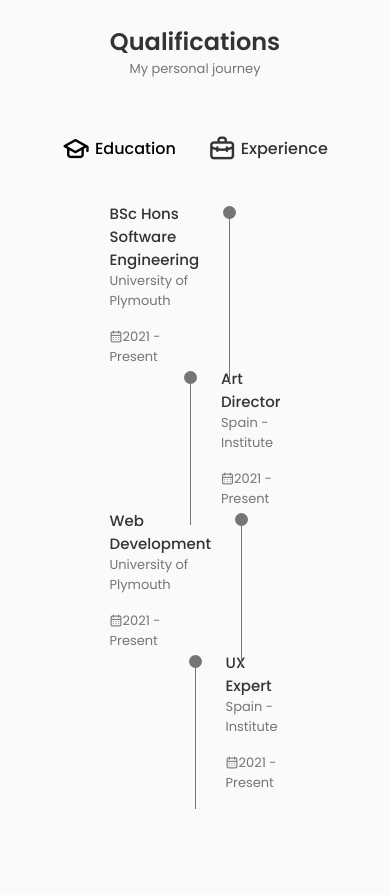
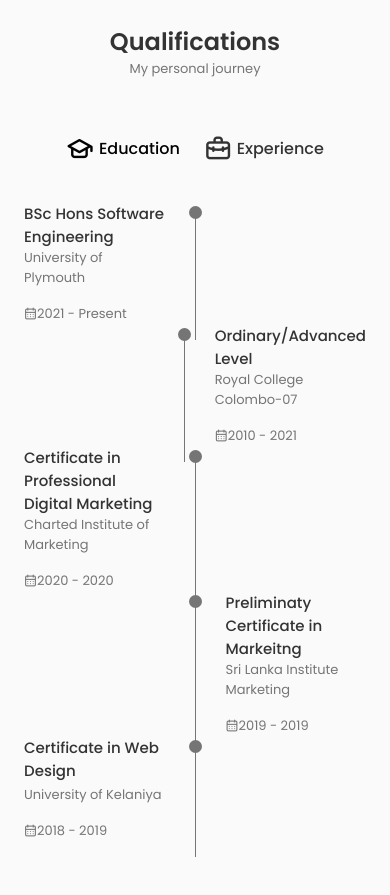
Before and after one commit to Nelithhh/Nelith-Portfolio, a React (Vite) app: page / in a window 390 px wide. Shown: the part 2920-3815 px from the top of the page. Built offline with nearby package versions, Linux system fonts and the light colour scheme.

Commit message:
Qualification finalization

```diff
--- a/src/components/qualifications/Qualifications.css
+++ b/src/components/qualifications/Qualifications.css
@@ -79,3 +79,34 @@
     background-color: var(--text-color);
     transform: translate(6px, -7px);
 }
+
+@media screen and (max-width: 992px) {
+    .qualification__container {
+        margin-left: auto;
+        margin-right: auto;
+    }
+}
+
+
+@media screen and (max-width: 768px) {
+    .qualification__container {
+        margin-left: var(--mb-1-5);
+        margin-right: var(--mb-1-5);
+    }
+}
+
+@media screen and (max-width: 576px) {
+    .qualification__sections {
+        grid-template-columns: initial;
+    }
+    .qualification__button {
+        margin: 0 var(--mb-0-75);
+    }
+}
+
+
+@media screen and (max-width: 350px) {
+    .qualification__data {
+        gap: 0.5rem;
+    }
+}
--- a/src/components/qualifications/Qualifications.jsx
+++ b/src/components/qualifications/Qualifications.jsx
@@ -2,7 +2,7 @@ import React, {useState} from 'react'
 import './Qualifications.css';
 
 function Qualifications() {
-  const [toggleState, setToggleState] = useState(0);
+  const [toggleState, setToggleState] = useState(1);
 
   const toggleTab = (index) => {
     setToggleState(index);
@@ -16,19 +16,33 @@ function Qualifications() {
 
         <div className="qualification__container container">
             <div className="qualification__tabs">
-                <div className="qualification__button qualification__active button--flex">
-                    <i className="uil uil-graduation-cap qualification__icon"></i>
-                    Education
+                <div
+                    className={
+                        toggleState === 1 ? "qualification__button qualification__active button--flex" : "qualification__button button--flex"
+                    }
+                    onClick={() => toggleTab(1)}
+                >
+                        <i className="uil uil-graduation-cap qualification__icon"></i>
+                        Education
                 </div>
 
-                <div className="qualification__button button--flex">
+                <div
+                    className={
+                        toggleState === 2 ? "qualification__button qualification__active button--flex" : "qualification__button button--flex"
+                    }
+                    onClick={() => toggleTab(2)}
+                >
                     <i className="uil uil-briefcase-alt qualification__icon"></i>
                     Experience
                 </div>
             </div>
 
         <div className="qualification__sections">
-            <div className="qualification__content qualification__content-active">
+            <div
+                className={
+                    toggleState === 1 ? "qualification__content qualification__content-active" : "qualification__content"
+                }
+            >
                 <div className="qualification__data">
                     <div>
                         <h3 className="qualification__title">BSc Hons Software Engineering</h3>
@@ -56,26 +70,26 @@ function Qualifications() {
                     </div>
 
                     <div>
-                        <h3 className="qualification__title">Art Director</h3>
+                        <h3 className="qualification__title">Ordinary/Advanced Level</h3>
                         <span className="qualification__subtitle">
-                            Spain - Institute
+                            Royal College Colombo-07
                         </span>
                         <div className="qualification__calender">
                             <i className="uil uil-calendar-alt"></i>
-                            2021 - Present
+                            2010 - 2021
                         </div>
                     </div>
                 </div>
 
                 <div className="qualification__data">
                     <div>
-                        <h3 className="qualification__title">Web Development</h3>
+                        <h3 className="qualification__title">Certificate in Professional Digital Marketing</h3>
                         <span className="qualification__subtitle">
-                            University of Plymouth
+                            Charted Institute of Marketing
                         </span>
                         <div className="qualification__calender">
                             <i className="uil uil-calendar-alt"></i>
-                            2021 - Present
+                            2020 - 2020
                         </div>
                     </div>
 
@@ -94,28 +108,52 @@ function Qualifications() {
                     </div>
 
                     <div>
-                        <h3 className="qualification__title">UX Expert</h3>
+                        <h3 className="qualification__title">Preliminaty Certificate in Markeitng</h3>
                         <span className="qualification__subtitle">
-                            Spain - Institute
+                            Sri Lanka Institute Marketing
                         </span>
                         <div className="qualification__calender">
                             <i className="uil uil-calendar-alt"></i>
-                            2021 - Present
+                            2019 - 2019
                         </div>
                     </div>
                 </div>
-            </div>
 
-            <div className="qualification__content">
                 <div className="qualification__data">
                     <div>
-                        <h3 className="qualification__title">Product Designer</h3>
+                        <h3 className="qualification__title">Certificate in Web Design</h3>
                         <span className="qualification__subtitle">
-                            Micrasoft institute
+                            University of Kelaniya
                         </span>
                         <div className="qualification__calender">
                             <i className="uil uil-calendar-alt"></i>
-                            2021 - Present
+                            2018 - 2019
+                        </div>
+                    </div>
+
+                    <div>
+                        <span className="qualification__rounder"></span>
+                        <span className="qualification__line"></span>
+                    </div>
+                </div>
+
+
+            </div>
+
+            <div
+                className={
+                    toggleState === 2 ? "qualification__content qualification__content-active" : "qualification__content"
+                }
+            >
+                <div className="qualification__data">
+                    <div>
+                        <h3 className="qualification__title">Intern Business Analyst</h3>
+                        <span className="qualification__subtitle">
+                            MAS Holdings
+                        </span>
+                        <div className="qualification__calender">
+                            <i className="uil uil-calendar-alt"></i>
+                            2024 - Present
                         </div>
                     </div>
 
@@ -134,32 +172,14 @@ function Qualifications() {
                     </div>
 
                     <div>
-                        <h3 className="qualification__title">UX designer</h3>
+                        <h3 className="qualification__title">Chief Organizer</h3>
                         <span className="qualification__subtitle">
-                            Apple - Spain
+                            Royal College Buddhist Brotherhood
                         </span>
                         <div className="qualification__calender">
                             <i className="uil uil-calendar-alt"></i>
-                            2021 - Present
+                            2019 - 2020
                         </div>
-                    </div>
-                </div>
-
-                <div className="qualification__data">
-                    <div>
-                        <h3 className="qualification__title">Web Designer</h3>
-                        <span className="qualification__subtitle">
-                            University of Kelaniya
-                        </span>
-                        <div className="qualification__calender">
-                            <i className="uil uil-calendar-alt"></i>
-                            2021 - Present
-                        </div>
-                    </div>
-
-                    <div>
-                        <span className="qualification__rounder"></span>
-                        <span className="qualification__line"></span>
                     </div>
                 </div>
             </div>
```
